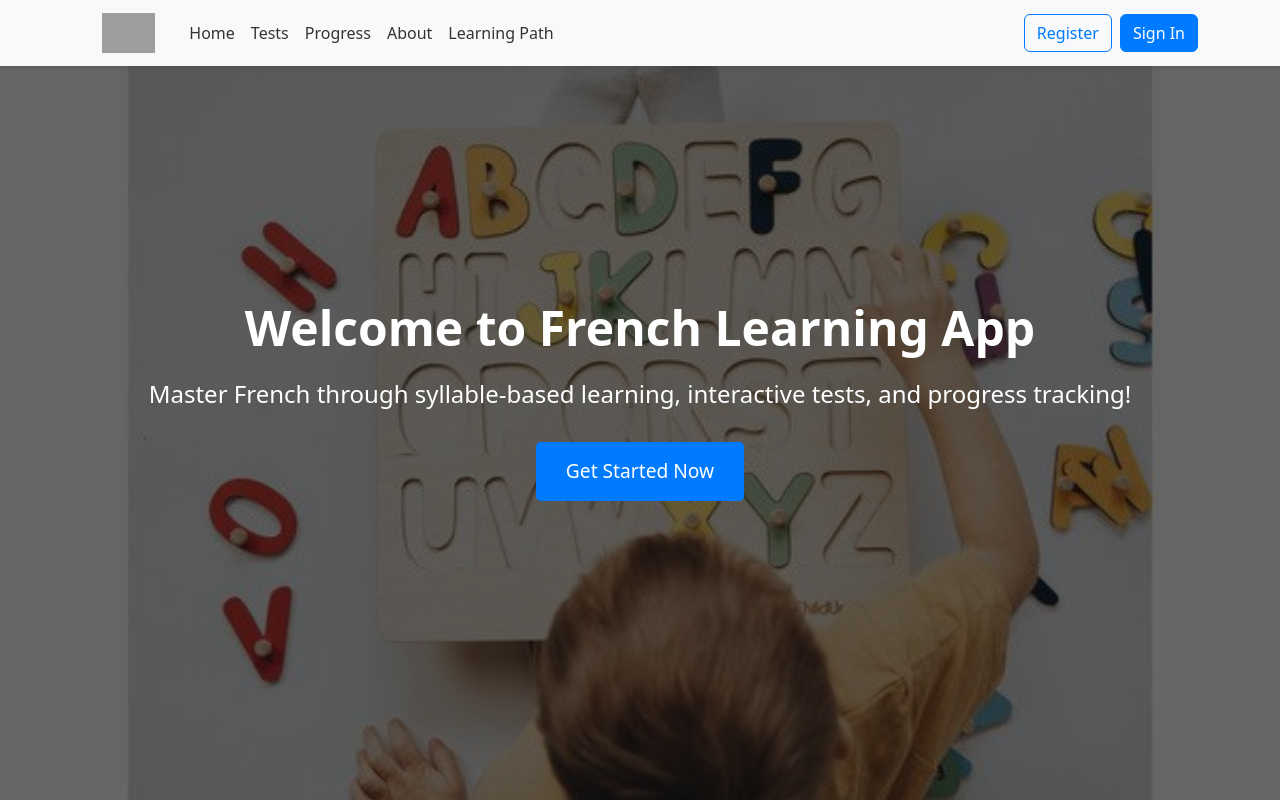
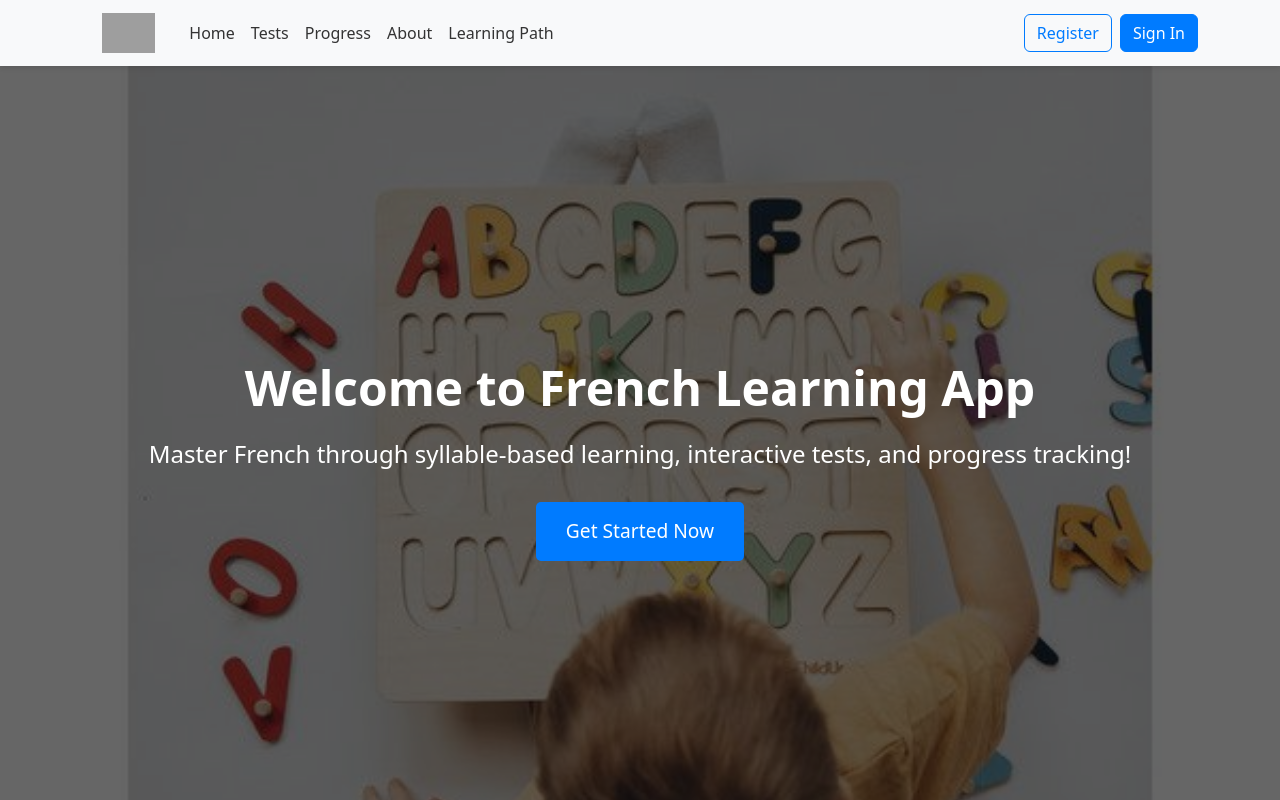
Before and after one commit to benlaguroun/french-learning-app, a React (Create React App) app: page / in a window 1280 px wide. Shown: the top 800 px of the page. Built offline with nearby package versions, Linux system fonts and the light colour scheme; grey boxes are pictures that could not be loaded.

Commit message:
update navbar links

```diff
--- a/src/components/Header.css
+++ b/src/components/Header.css
@@ -1,8 +1,11 @@
 /* Navbar Base Styles */
 .custom-navbar {
+  position: fixed;
+  top: 0;
+  width: 100%;
+  z-index: 1000;
+  box-shadow: 0px 2px 5px rgba(0, 0, 0, 0.1);
   transition: transform 0.3s ease-in-out, opacity 0.3s ease-in-out;
-  box-shadow: 0px 2px 5px rgba(0, 0, 0, 0.1);
-  z-index: 1000;
 }
 
 /* Show Navbar */
@@ -15,6 +18,11 @@
 .custom-navbar.hide {
   transform: translateY(-100%);
   opacity: 0;
+}
+
+/* Padding to prevent content overlap */
+body {
+  padding-top: 60px; /* Adjust based on navbar height */
 }
 
 /* Logo */
```
